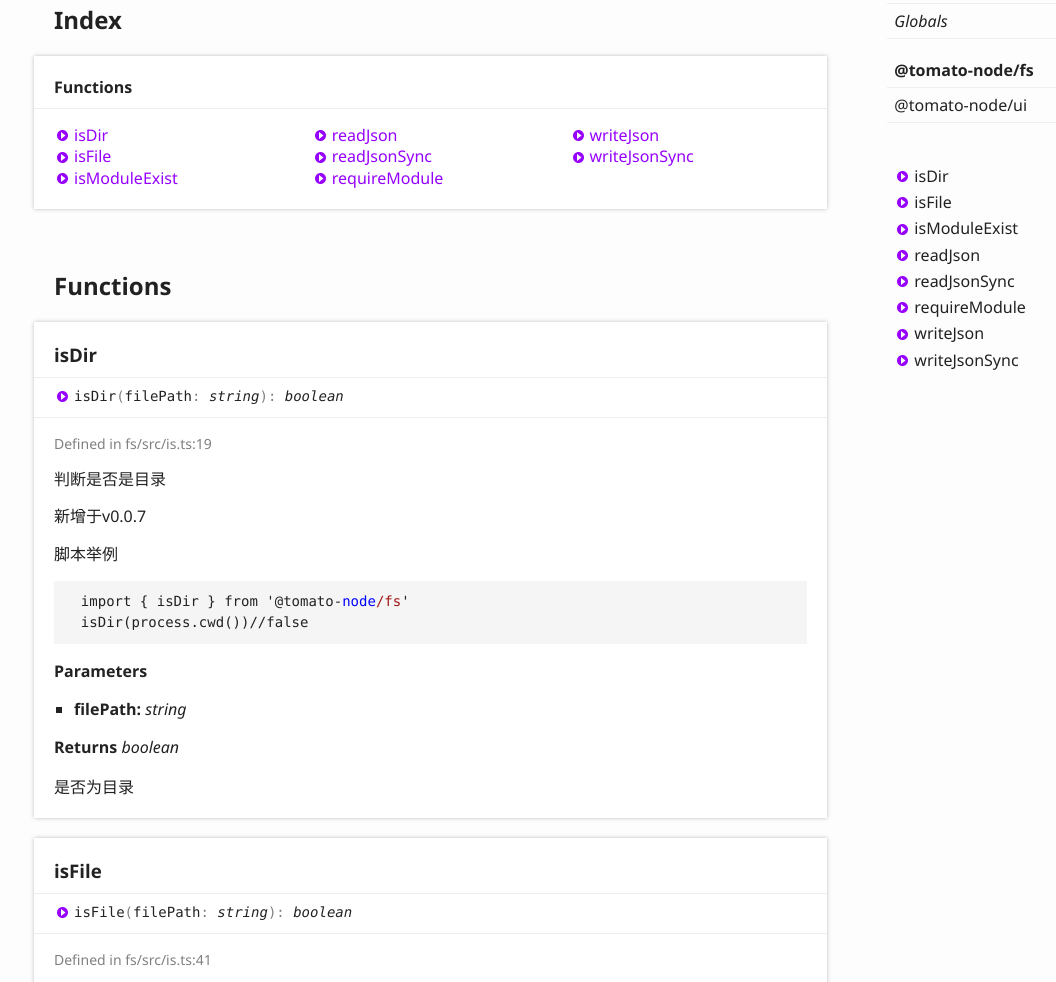
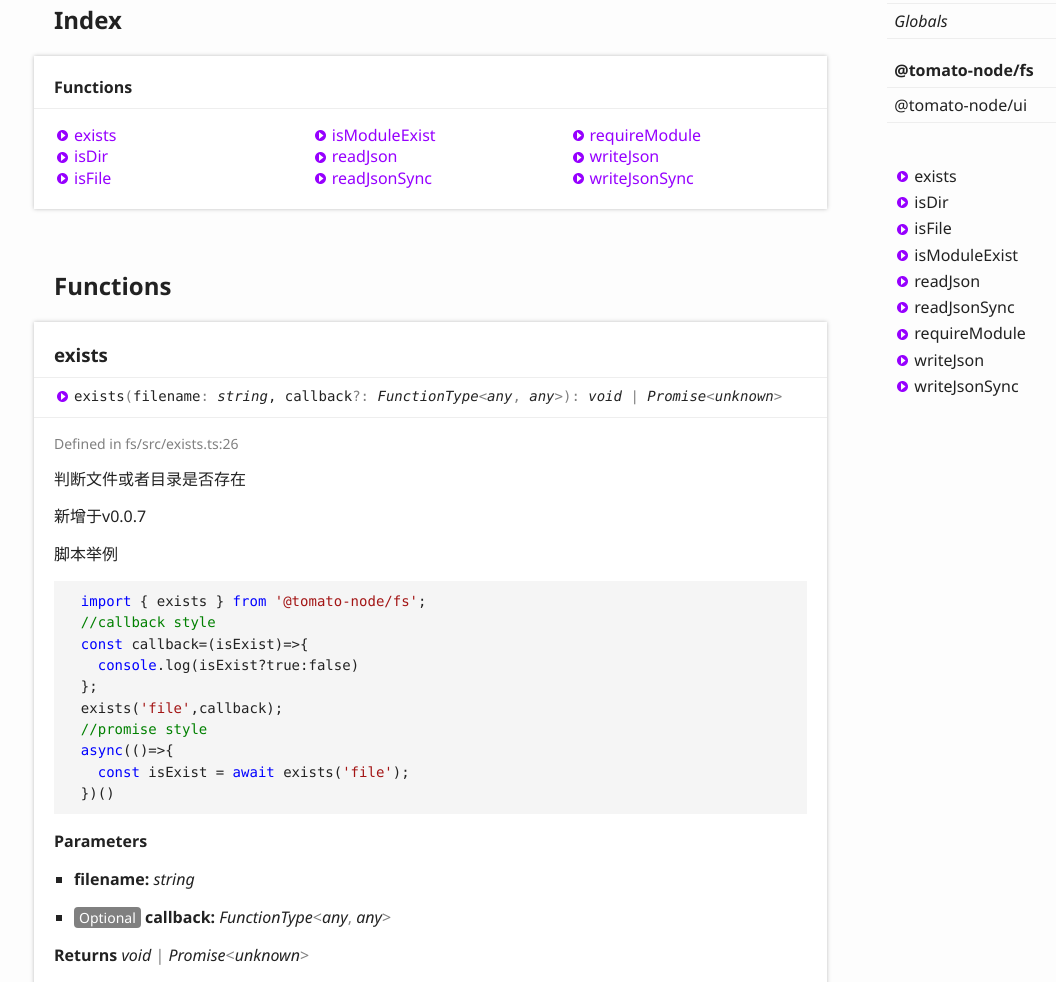
Before and after one commit to tomato-js/tomato-node, a website: page docs/modules/_tomato_node_fs.html in a window 1280 px wide. Shown: the part 192-1174 px from the top of the page, without its empty margins (6-1062 px from the left). Drawn offline with Linux system fonts and the light colour scheme.

Commit message:
feat(fs): exists

```diff
--- a/docs/modules/_tomato_node_fs.html
+++ b/docs/modules/_tomato_node_fs.html
@@ -71,6 +71,7 @@
 						<section class="tsd-index-section ">
 							<h3>Functions</h3>
 							<ul class="tsd-index-list">
+								<li class="tsd-kind-function tsd-parent-kind-module"><a href="_tomato_node_fs.html#exists" class="tsd-kind-icon">exists</a></li>
 								<li class="tsd-kind-function tsd-parent-kind-module"><a href="_tomato_node_fs.html#isdir" class="tsd-kind-icon">is<wbr>Dir</a></li>
 								<li class="tsd-kind-function tsd-parent-kind-module"><a href="_tomato_node_fs.html#isfile" class="tsd-kind-icon">is<wbr>File</a></li>
 								<li class="tsd-kind-function tsd-parent-kind-module"><a href="_tomato_node_fs.html#ismoduleexist" class="tsd-kind-icon">is<wbr>Module<wbr>Exist</a></li>
@@ -87,6 +88,49 @@
 			<section class="tsd-panel-group tsd-member-group ">
 				<h2>Functions</h2>
 				<section class="tsd-panel tsd-member tsd-kind-function tsd-parent-kind-module">
+					<a name="exists" class="tsd-anchor"></a>
+					<h3>exists</h3>
+					<ul class="tsd-signatures tsd-kind-function tsd-parent-kind-module">
+						<li class="tsd-signature tsd-kind-icon">exists<span class="tsd-signature-symbol">(</span>filename<span class="tsd-signature-symbol">: </span><span class="tsd-signature-type">string</span>, callback<span class="tsd-signature-symbol">?: </span><span class="tsd-signature-type">FunctionType</span><span class="tsd-signature-symbol">&lt;</span><span class="tsd-signature-type">any</span><span class="tsd-signature-symbol">, </span><span class="tsd-signature-type">any</span><span class="tsd-signature-symbol">&gt;</span><span class="tsd-signature-symbol">)</span><span class="tsd-signature-symbol">: </span><span class="tsd-signature-type">void</span><span class="tsd-signature-symbol"> | </span><span class="tsd-signature-type">Promise</span><span class="tsd-signature-symbol">&lt;</span><span class="tsd-signature-type">unknown</span><span class="tsd-signature-symbol">&gt;</span></li>
+					</ul>
+					<ul class="tsd-descriptions">
+						<li class="tsd-description">
+							<aside class="tsd-sources">
+								<ul>
+									<li>Defined in fs/src/exists.ts:26</li>
+								</ul>
+							</aside>
+							<div class="tsd-comment tsd-typography">
+								<div class="lead">
+									<p>判断文件或者目录是否存在</p>
+								</div>
+								<p>新增于v0.0.7</p>
+								<p>脚本举例</p>
+								<pre><code>  <span class="hljs-keyword">import</span> { exists } <span class="hljs-keyword">from</span> <span class="hljs-string">&#x27;@tomato-node/fs&#x27;</span>;
+  <span class="hljs-comment">//callback style</span>
+  <span class="hljs-keyword">const</span> callback=<span class="hljs-function">(<span class="hljs-params">isExist</span>)=&gt;</span>{
+    <span class="hljs-built_in">console</span>.log(isExist?<span class="hljs-literal">true</span>:<span class="hljs-literal">false</span>)
+  };
+  exists(<span class="hljs-string">&#x27;file&#x27;</span>,callback);
+  <span class="hljs-comment">//promise style</span>
+  <span class="hljs-keyword">async</span>(<span class="hljs-function">()=&gt;</span>{
+    <span class="hljs-keyword">const</span> isExist = <span class="hljs-keyword">await</span> exists(<span class="hljs-string">&#x27;file&#x27;</span>);
+  })()</code></pre>
+							</div>
+							<h4 class="tsd-parameters-title">Parameters</h4>
+							<ul class="tsd-parameters">
+								<li>
+									<h5>filename: <span class="tsd-signature-type">string</span></h5>
+								</li>
+								<li>
+									<h5><span class="tsd-flag ts-flagOptional">Optional</span> callback: <span class="tsd-signature-type">FunctionType</span><span class="tsd-signature-symbol">&lt;</span><span class="tsd-signature-type">any</span><span class="tsd-signature-symbol">, </span><span class="tsd-signature-type">any</span><span class="tsd-signature-symbol">&gt;</span></h5>
+								</li>
+							</ul>
+							<h4 class="tsd-returns-title">Returns <span class="tsd-signature-type">void</span><span class="tsd-signature-symbol"> | </span><span class="tsd-signature-type">Promise</span><span class="tsd-signature-symbol">&lt;</span><span class="tsd-signature-type">unknown</span><span class="tsd-signature-symbol">&gt;</span></h4>
+						</li>
+					</ul>
+				</section>
+				<section class="tsd-panel tsd-member tsd-kind-function tsd-parent-kind-module">
 					<a name="isdir" class="tsd-anchor"></a>
 					<h3>is<wbr>Dir</h3>
 					<ul class="tsd-signatures tsd-kind-function tsd-parent-kind-module">
@@ -96,7 +140,7 @@
 						<li class="tsd-description">
 							<aside class="tsd-sources">
 								<ul>
-									<li>Defined in fs/src/is.ts:19</li>
+									<li>Defined in <a href="https://github.com/tomato-js/tomato-node/blob/6ad2341/packages/fs/src/is.ts#L19">fs/src/is.ts:19</a></li>
 								</ul>
 							</aside>
 							<div class="tsd-comment tsd-typography">
@@ -129,7 +173,7 @@
 						<li class="tsd-description">
 							<aside class="tsd-sources">
 								<ul>
-									<li>Defined in fs/src/is.ts:41</li>
+									<li>Defined in <a href="https://github.com/tomato-js/tomato-node/blob/6ad2341/packages/fs/src/is.ts#L41">fs/src/is.ts:41</a></li>
 								</ul>
 							</aside>
 							<div class="tsd-comment tsd-typography">
@@ -162,7 +206,7 @@
 						<li class="tsd-description">
 							<aside class="tsd-sources">
 								<ul>
-									<li>Defined in <a href="https://github.com/tomato-js/tomato-node/blob/37b5464/packages/fs/src/require-module.ts#L40">fs/src/require-module.ts:40</a></li>
+									<li>Defined in <a href="https://github.com/tomato-js/tomato-node/blob/6ad2341/packages/fs/src/require-module.ts#L40">fs/src/require-module.ts:40</a></li>
 								</ul>
 							</aside>
 							<div class="tsd-comment tsd-typography">
@@ -195,7 +239,7 @@
 						<li class="tsd-description">
 							<aside class="tsd-sources">
 								<ul>
-									<li>Defined in <a href="https://github.com/tomato-js/tomato-node/blob/37b5464/packages/fs/src/read-json.ts#L19">fs/src/read-json.ts:19</a></li>
+									<li>Defined in <a href="https://github.com/tomato-js/tomato-node/blob/6ad2341/packages/fs/src/read-json.ts#L19">fs/src/read-json.ts:19</a></li>
 								</ul>
 							</aside>
 							<div class="tsd-comment tsd-typography">
@@ -227,7 +271,7 @@
 						<li class="tsd-description">
 							<aside class="tsd-sources">
 								<ul>
-									<li>Defined in <a href="https://github.com/tomato-js/tomato-node/blob/37b5464/packages/fs/src/read-json.ts#L52">fs/src/read-json.ts:52</a></li>
+									<li>Defined in <a href="https://github.com/tomato-js/tomato-node/blob/6ad2341/packages/fs/src/read-json.ts#L52">fs/src/read-json.ts:52</a></li>
 								</ul>
 							</aside>
 							<div class="tsd-comment tsd-typography">
@@ -259,7 +303,7 @@
 						<li class="tsd-description">
 							<aside class="tsd-sources">
 								<ul>
-									<li>Defined in <a href="https://github.com/tomato-js/tomato-node/blob/37b5464/packages/fs/src/require-module.ts#L18">fs/src/require-module.ts:18</a></li>
+									<li>Defined in <a href="https://github.com/tomato-js/tomato-node/blob/6ad2341/packages/fs/src/require-module.ts#L18">fs/src/require-module.ts:18</a></li>
 								</ul>
 							</aside>
 							<div class="tsd-comment tsd-typography">
@@ -291,7 +335,7 @@
 						<li class="tsd-description">
 							<aside class="tsd-sources">
 								<ul>
-									<li>Defined in <a href="https://github.com/tomato-js/tomato-node/blob/37b5464/packages/fs/src/write-json.ts#L20">fs/src/write-json.ts:20</a></li>
+									<li>Defined in <a href="https://github.com/tomato-js/tomato-node/blob/6ad2341/packages/fs/src/write-json.ts#L20">fs/src/write-json.ts:20</a></li>
 								</ul>
 							</aside>
 							<div class="tsd-comment tsd-typography">
@@ -327,7 +371,7 @@
 						<li class="tsd-description">
 							<aside class="tsd-sources">
 								<ul>
-									<li>Defined in <a href="https://github.com/tomato-js/tomato-node/blob/37b5464/packages/fs/src/write-json.ts#L39">fs/src/write-json.ts:39</a></li>
+									<li>Defined in <a href="https://github.com/tomato-js/tomato-node/blob/6ad2341/packages/fs/src/write-json.ts#L39">fs/src/write-json.ts:39</a></li>
 								</ul>
 							</aside>
 							<div class="tsd-comment tsd-typography">
@@ -371,6 +415,9 @@
 			</nav>
 			<nav class="tsd-navigation secondary menu-sticky">
 				<ul class="before-current">
+					<li class=" tsd-kind-function tsd-parent-kind-module">
+						<a href="_tomato_node_fs.html#exists" class="tsd-kind-icon">exists</a>
+					</li>
 					<li class=" tsd-kind-function tsd-parent-kind-module">
 						<a href="_tomato_node_fs.html#isdir" class="tsd-kind-icon">is<wbr>Dir</a>
 					</li>
--- a/packages/fs/package.json
+++ b/packages/fs/package.json
@@ -15,5 +15,8 @@
   "license": "MIT",
   "publishConfig": {
     "access": "public"
+  },
+  "dependencies": {
+    "@tomato-js/shared": "^0.0.22"
   }
 }
--- a/packages/fs/src/index.ts
+++ b/packages/fs/src/index.ts
@@ -2,3 +2,4 @@
 export { writeJson, writeJsonSync } from "./write-json";
 export { requireModule, isModuleExist } from "./require-module";
 export { isDir, isFile } from "./is";
+export { exists } from "./exists";
```
Also changed, not shown: docs/assets/js/search.json (+1 -1 lines), docs/classes/_tomato_node_ui.loading.html (+6 -6 lines), docs/modules/_tomato_node_ui.html (+11 -11 lines), packages/fs/__tests__/exists.test.ts (added, +69 -0 lines), packages/fs/src/exists.ts (added, +39 -0 lines), 2 other files.
